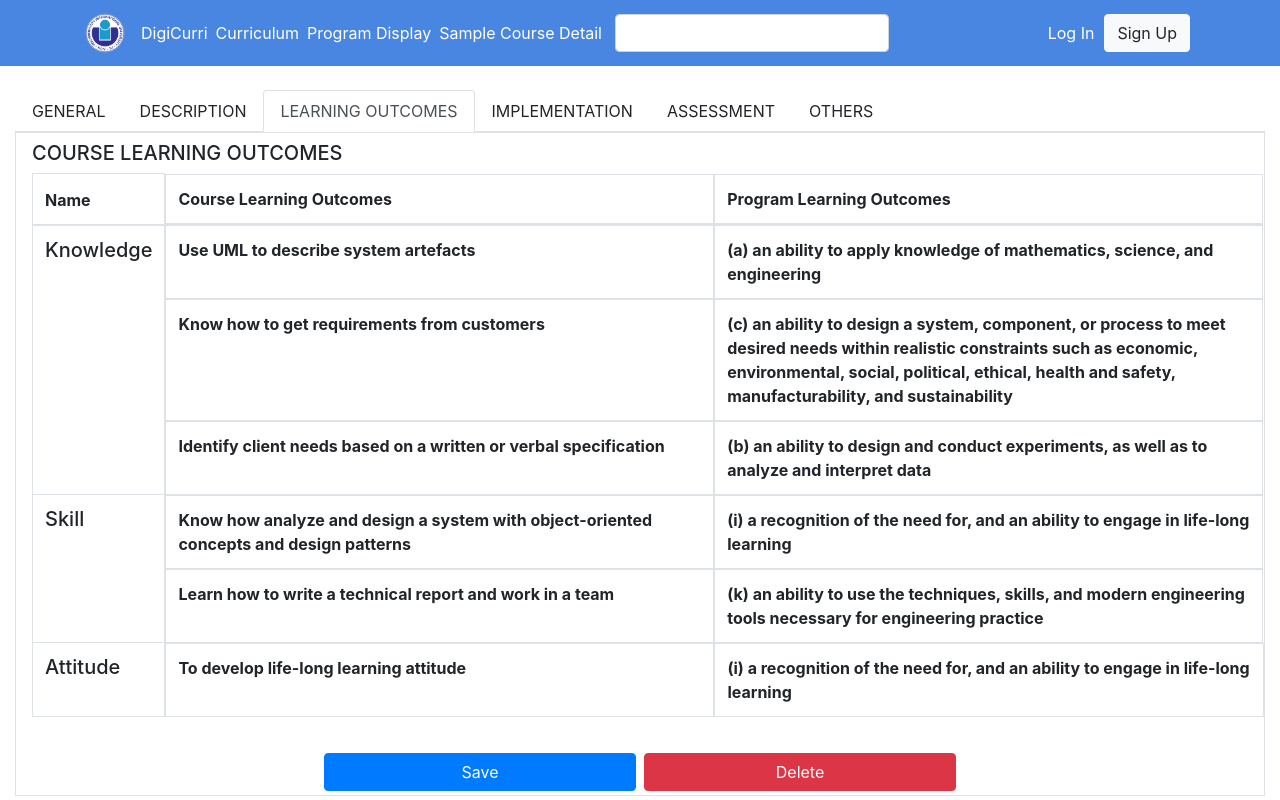
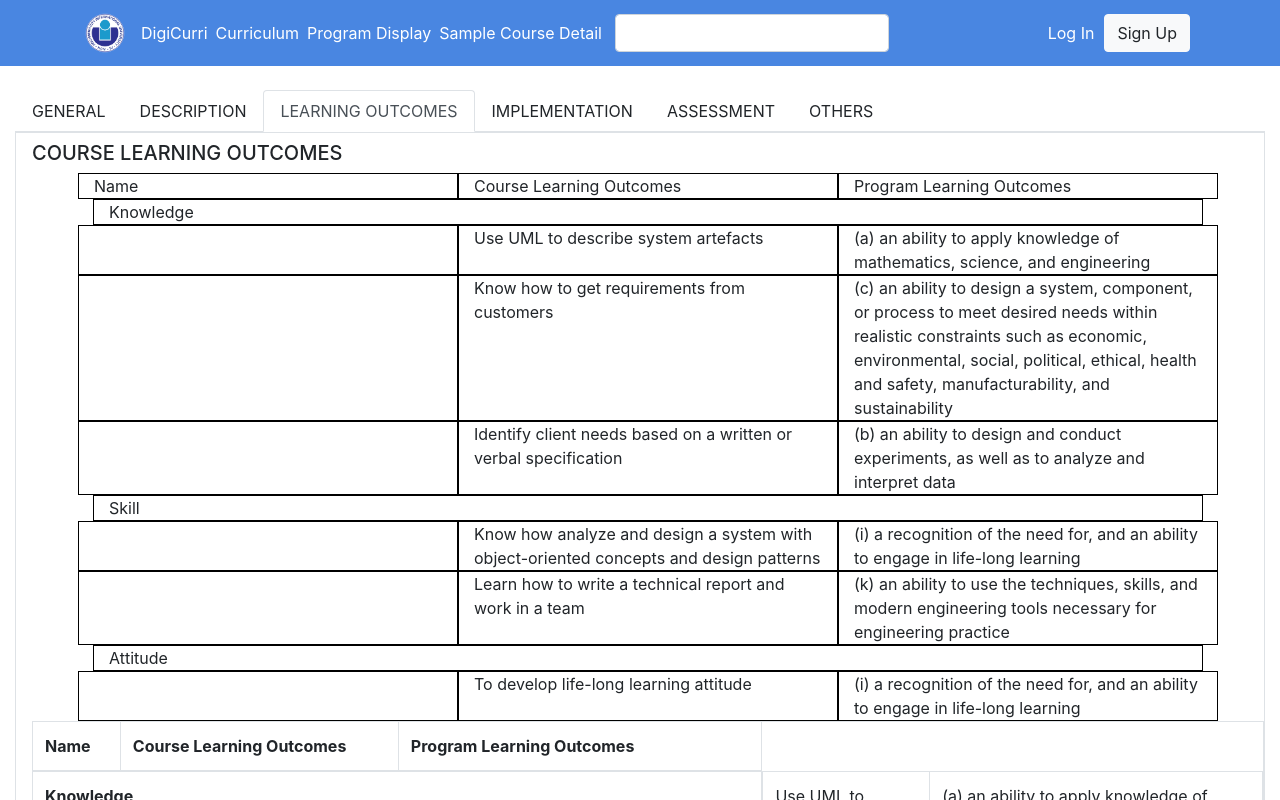
Before and after one commit to hcmiu-se-club-2019/digi-curriculum, a React (Create React App) app: page /course/IT090IU in a window 1280 px wide. Shown: the top 800 px of the page. Built offline with nearby package versions, Linux system fonts and the light colour scheme.

Commit message:
this is bad

```diff
--- a/src/App.js
+++ b/src/App.js
@@ -1,5 +1,5 @@
 import React, { Component } from "react";
-import { BrowserRouter as Router, Route, Switch, Link } from "react-router-dom";
+import { BrowserRouter as Router, Route, Switch } from "react-router-dom";
 import "./App.css";
 import "bootstrap/dist/css/bootstrap.min.css";
 
--- a/src/components/courseDetail/courseTabs/CourseOutcomeTab.jsx
+++ b/src/components/courseDetail/courseTabs/CourseOutcomeTab.jsx
@@ -1,9 +1,13 @@
 import React, { Component } from "react";
-import { Form, FormGroup, Label, Input, Table } from "reactstrap";
+import { Table } from "reactstrap";
 // import { Field } from 'formik';
 
 // import FormModal from '../../common/FormModal'
 // import Input from '../../common/FormModal/Input'
+
+const borderStyle = {
+  border: '1px solid black'
+}
 
 const TabForm = (props) => {
   const { values } = props;
@@ -15,30 +19,59 @@ const TabForm = (props) => {
             <h5>COURSE LEARNING OUTCOMES</h5>
           </div>
           <div className="course-detail-fields">
-            <Table bordered responsive>
+            <div class="container">
+              <div class="row">
+                <div class="col-sm" style={borderStyle}>
+                  Name
+                </div>
+                <div class="col-sm" style={borderStyle}>
+                  Course Learning Outcomes
+                </div>
+                <div class="col-sm" style={borderStyle}>
+                  Program Learning Outcomes
+                </div>
+              </div>
+              {
+                typeof values.outcomes === 'object' ? values.outcomes.map(outcome =>
+                  <div class=''>
+                    <div class='col-sm' style={borderStyle}>{outcome.name}</div>
+                    {
+                    typeof outcome.outs === 'object' ? outcome.outs.map(out =>
+                      <div class='row'>
+                        <div class='col-sm' style={borderStyle}></div>
+                        <div class='col-sm' style={borderStyle}>{out.courseOut}</div>
+                        <div class='col-sm' style={borderStyle}>{out.programOut}</div>
+                      </div>
+                    ) : null
+                  }
+                  </div>
+
+                ) : null
+              }
+            </div>
+            <Table bordered>
               <thead>
                 <tr>
-                  <th>Name</th>
-                  <tr className='d-flex'>
-                    <th className='w-50'>Course Learning Outcomes</th>
-                    <th className='w-50'>Program Learning Outcomes</th>
-                  </tr>
+                  <th scope='col'>Name</th>
+                  <th scope='col'>Course Learning Outcomes</th>
+                  <th scope='col'>Program Learning Outcomes</th>
                 </tr>
               </thead>
               <tbody>
                 {typeof values.outcomes === 'object' ? values.outcomes.map(outcome =>
                   <tr>
-                    <th><h5>{outcome.name}</h5></th>
+                    <th colSpan={outcome.outs.length}>{outcome.name}</th>
                     {typeof outcome.outs === 'object' ? outcome.outs.map(out =>
-                      <tr className='d-flex'>
-                        <th className='w-50'>{out.courseOut}</th>
-                        <th className='w-50'>{out.programOut}</th>
+                      <tr>
+                        <td>{out.courseOut}</td>
+                        <td>{out.programOut}</td>
                       </tr>
                     ) : null}
                   </tr>
                 ) : null}
               </tbody>
             </Table>
+
           </div>
         </div>
       </div>
```
